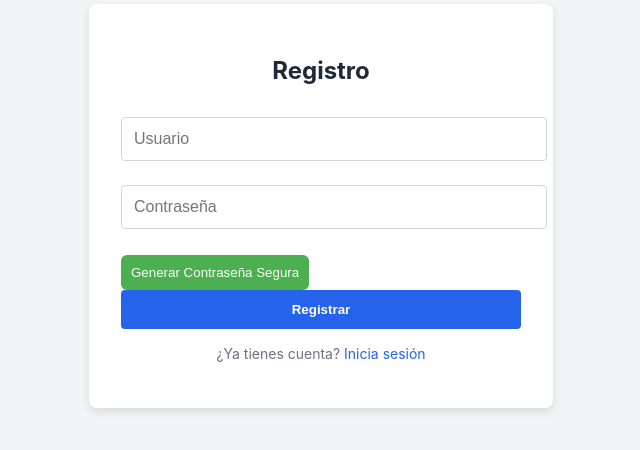
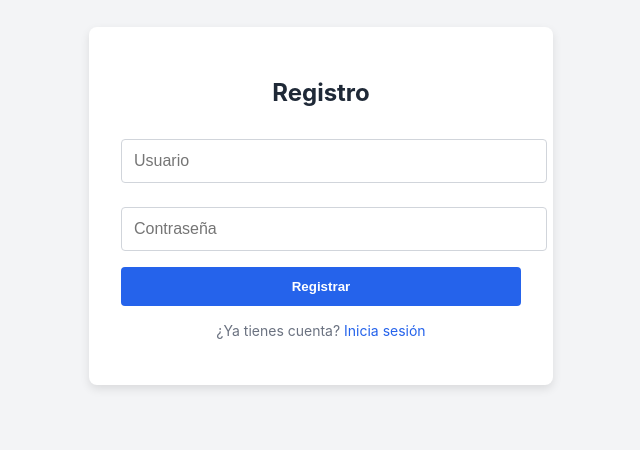
Before and after one commit to FalAn06/FrontEnd2, a React (Create React App) app: page /register in a window 1280 px wide. Shown: the part 194-644 px from the top of the page, without its empty margins (319-959 px from the left). Built offline with nearby package versions, Linux system fonts and the light colour scheme; the HTML template or start-up script is replaced by a standard one.

Commit message:
feat: :tada: new code

```diff
--- a/src/pages/Login.js
+++ b/src/pages/Login.js
@@ -10,26 +10,10 @@ function Login() {
   const [captchaText, setCaptchaText] = useState(''); // Estado para guardar el texto ingresado por el usuario
   const navigate = useNavigate();
 
-  // Función para obtener la imagen del captcha
-  useEffect(() => {
-    const fetchCaptcha = async () => {
-      try {
-        const response = await axios.get('http://3.213.102.18:5000/generate-captcha', { responseType: 'blob' });
-
-        // Crear una URL del objeto blob
-        const imageUrl = URL.createObjectURL(response.data);
-        setCaptcha(imageUrl);
-      } catch (err) {
-        console.error('Error al cargar el captcha:', err);
-      }
-    };
-
-    fetchCaptcha(); // Llamar a la función al montar el componente
-  }, []);
 
   const handleLogin = async () => {
     try {
-      const res = await axios.post('http://54.85.217.202/api/login', {
+      const res = await axios.post('http://54.162.152.155:8001/login', {
         email,
         password,
         captcha: captchaText // Incluir el captcha ingresado por el usuario
--- a/src/pages/Register.js
+++ b/src/pages/Register.js
@@ -8,20 +8,9 @@ function Register() {
   const [password, setPassword] = useState('');
   const [generatedPassword, setGeneratedPassword] = useState('');
 
-  // Función para obtener una contraseña generada del microservicio
-  const generatePassword = async () => {
-    try {
-      const res = await axios.get('http://3.213.102.18:8002/generate-password');
-      setGeneratedPassword(res.data.password); // Guardamos la contraseña generada
-      setPassword(res.data.password); // Auto-llena el campo de contraseña
-    } catch (err) {
-      alert('Error al generar la contraseña');
-    }
-  };
-
   const handleRegister = async () => {
     try {
-      const res = await axios.post('http://54.85.217.202/api/register', {
+      const res = await axios.post('http://54.162.152.155:8002/register', {
         email,
         password
       });
@@ -55,18 +44,6 @@ function Register() {
           className="register-input"
         />
 
-        {/* Botón para generar la contraseña */}
-        <button onClick={generatePassword} className="generate-password-button">
-          Generar Contraseña Segura
-        </button>
-
-        {/* Mostrar la contraseña generada debajo del campo de contraseña */}
-        {generatedPassword && (
-          <p className="generated-password">
-            Contraseña generada: {generatedPassword}
-          </p>
-        )}
-
         <button onClick={handleRegister} className="register-button">
           Registrar
         </button>
```
